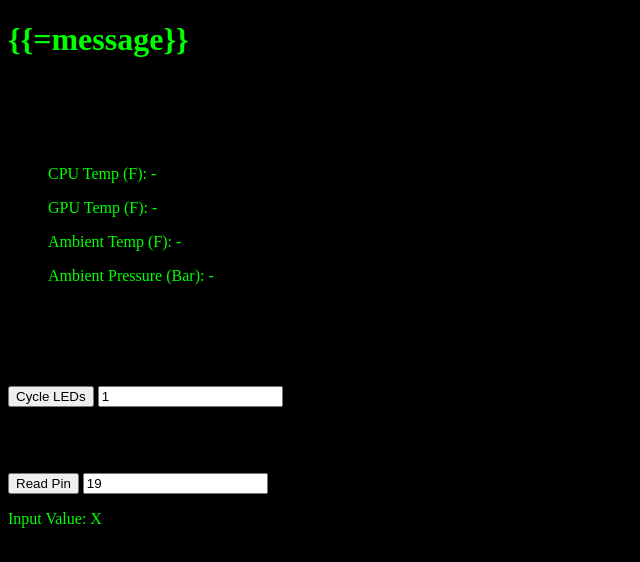
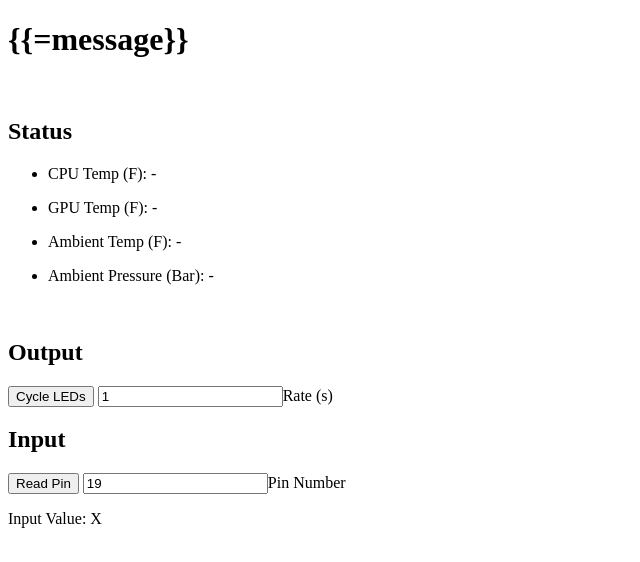
Before and after one commit to nathankrueger/w2p_rpi2_blink_led, a plain HTML site: page views/default/index.html in a window 1280 px wide. Shown: the whole page, without its empty margins (0-640 px from the left). Drawn offline with Linux system fonts and the light colour scheme; files that its build step writes are made by us from their sources; no server answers.

Commit message:
Fixing up CSS stuff so it works...

```diff
--- a/static/css/style.css
+++ b/static/css/style.css
@@ -2,7 +2,7 @@ body {
     background-color: black;
 }
 
-h1 {
+h2,h1 {
     color: lime;
 }
 
--- a/views/default/index.html
+++ b/views/default/index.html
@@ -2,7 +2,7 @@
 <html>
 <head>
 <title>Raspberry Pi 2 py2web server</title>
-<link rel="stylesheet" type="text/css" href="style.css">
+<link rel="stylesheet" type="text/css" href="{{=URL('static', 'css/style.css')}}">
 
 <!-- Refactor to .js eventually.-->
 <script>
```
